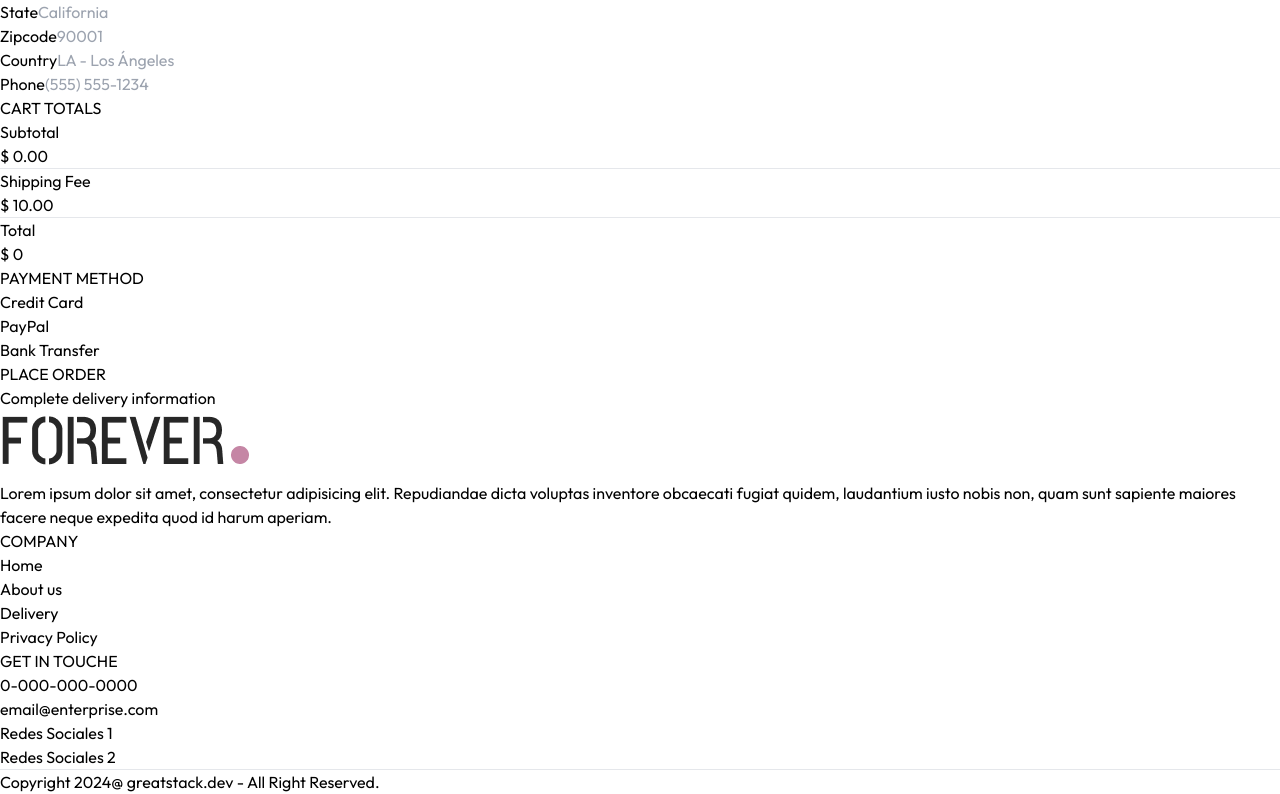
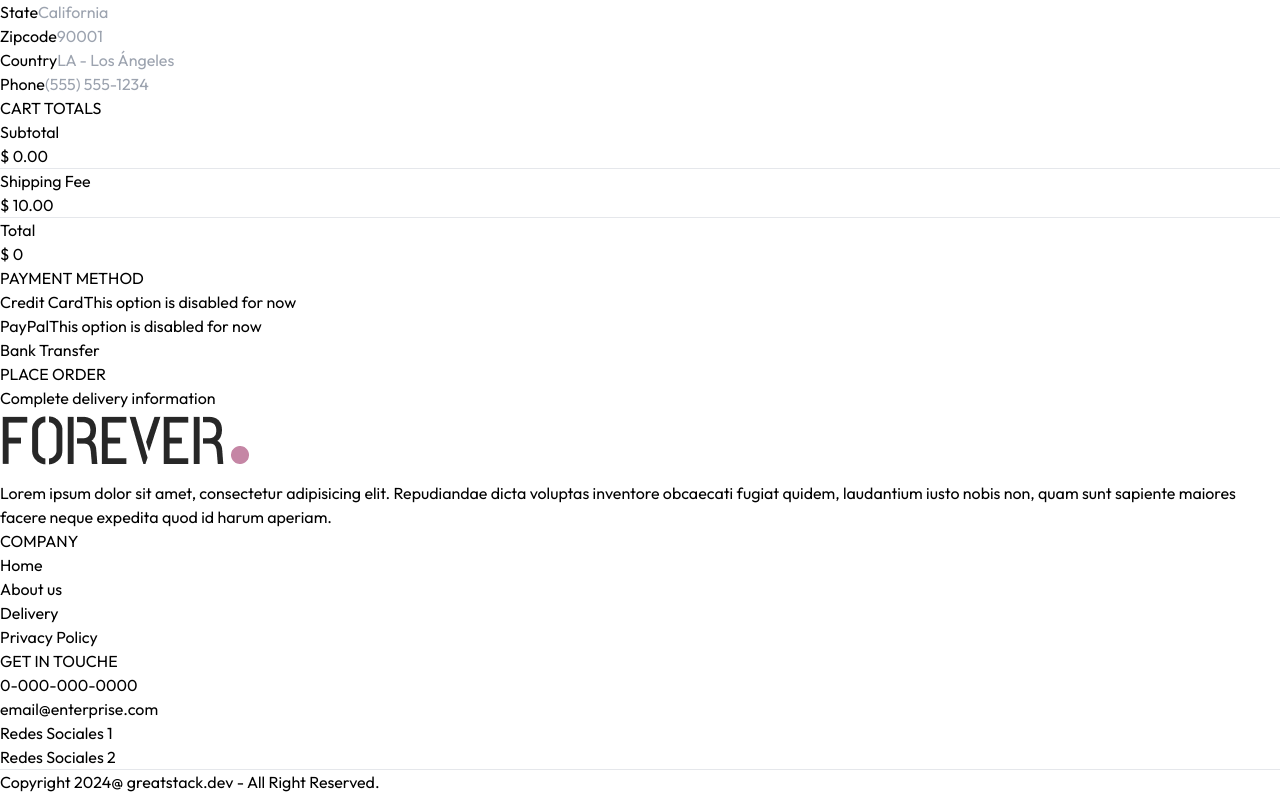
Before and after one commit to abelborit/fs-node-react-ecommerce, a React (Vite) app in the folder frontend/: page /#/place-order in a window 1280 px wide. Shown: the part 644-1438 px from the top of the page. Built offline with nearby package versions, Linux system fonts and the light colour scheme.

Commit message:
[performance] remove unnecessary useState

```diff
--- a/frontend/src/components/PaymentMethods/index.tsx
+++ b/frontend/src/components/PaymentMethods/index.tsx
@@ -3,7 +3,6 @@ import { TitleComponent } from "../TitleComponent";
 
 export const PaymentMethods = () => {
   const [selectedMethod, setSelectedMethod] = useState<string>("");
-  const [isHoveringDisabled, setIsHoveringDisabled] = useState<boolean>(false);
 
   const paymentMethodsOptions = [
     { id: "method1", label: "Credit Card", status: "disabled" },
@@ -30,13 +29,7 @@ export const PaymentMethods = () => {
             onClick={() =>
               method.status !== "disabled" && handleSelectMethod(method.id)
             }
-            onMouseEnter={() =>
-              method.status === "disabled" && setIsHoveringDisabled(true)
-            }
-            onMouseLeave={() =>
-              method.status === "disabled" && setIsHoveringDisabled(false)
-            }
-            className={`flex items-center border rounded-md p-3 cursor-pointer transition hover:border-orange-400 ${
+            className={`group flex items-center border rounded-md p-3 cursor-pointer transition hover:border-orange-400 ${
               selectedMethod === method.id
                 ? "bg-orange-400 border-orange-500"
                 : ""
@@ -46,16 +39,16 @@ export const PaymentMethods = () => {
                 : ""
             }`}
           >
-            {method.label}
+            <span>{method.label}</span>
+
+            {/* Mostrar mensaje solo si está deshabilitado y se hace hover */}
+            {method.status === "disabled" && (
+              <span className="absolute bottom-[-2rem] left-0 w-full text-center text-red-500 text-sm opacity-0 group-hover:opacity-100 transition-opacity duration-200">
+                This option is disabled for now
+              </span>
+            )}
           </div>
         ))}
-
-        {/* Mensaje de opción deshabilitada */}
-        {isHoveringDisabled && (
-          <p className="absolute bottom-[-2rem] left-0 w-full text-center text-red-500 text-sm">
-            This options is disabled for now
-          </p>
-        )}
       </div>
     </div>
   );
```
